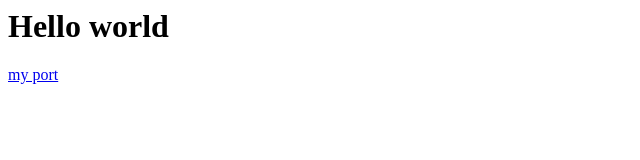
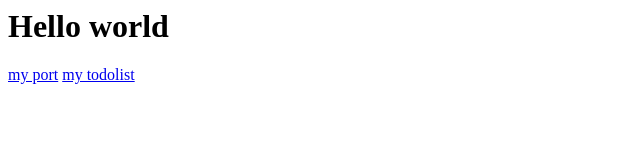
Before and after one commit to Subash1211/ex-1, a plain HTML site: page index.html in a window 1280 px wide. Shown: the full height of the page, 0-640 px from the left. Drawn offline with Linux system fonts and the light colour scheme.

Commit message:
Update index.html

```diff
--- a/index.html
+++ b/index.html
@@ -5,5 +5,6 @@
 <body>
     <h1>Hello world</h1>
     <a href="subport.html">my port</a>
+    <a href="todolist.html">my todolist</a>
 </body>
 </html>
```
